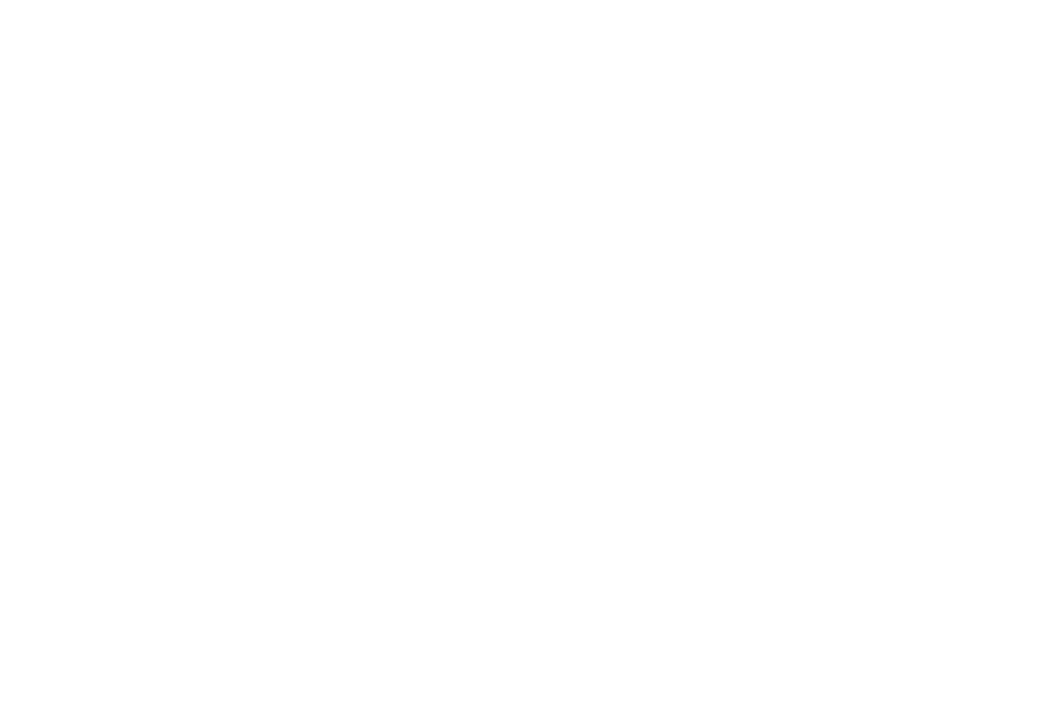
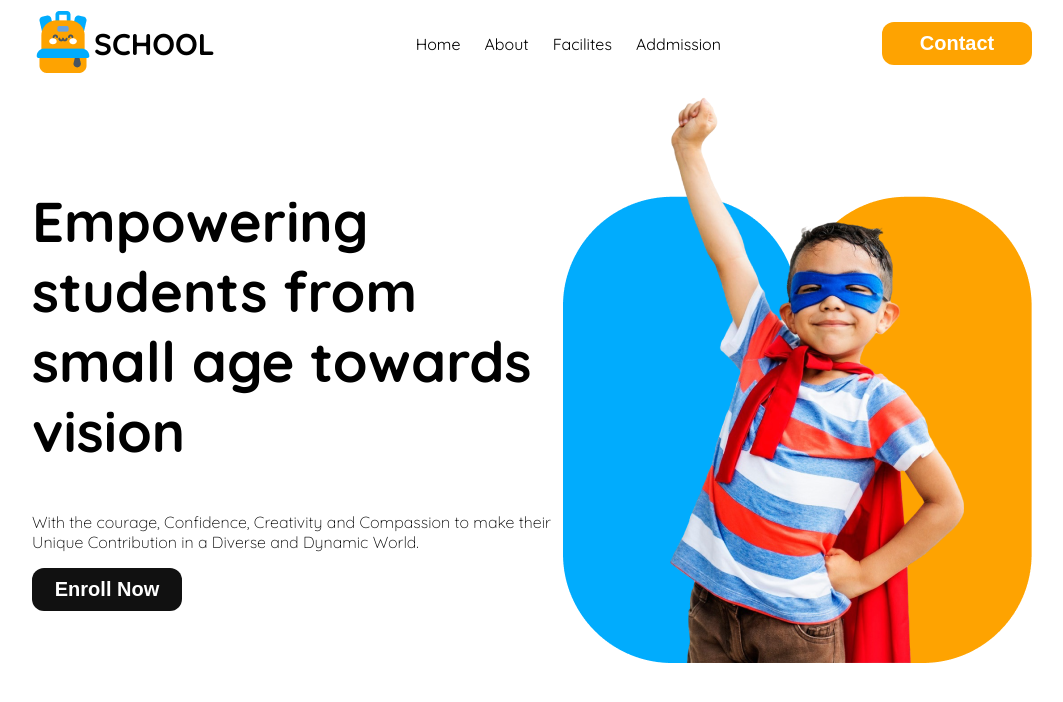
Before and after one commit to saagorhaquee/Assignment-2, a plain HTML site: page index.html in a window 1280 px wide. Shown: the whole page, without its empty margins (108-1171 px from the left). Drawn offline with Linux system fonts and the light colour scheme.

Commit message:
add header

```diff
--- a/index.html
+++ b/index.html
@@ -6,7 +6,51 @@
     <title>Kids Education</title>
     <link rel="stylesheet" href="style/style.css">
 </head>
-<body>
+<body class="quicksand-font">
+    <nav class="navbar">
+        <div class="logo-and-name">
+            <div class="logo">
+                <img  src="assets/logo.png" alt="">
+            </div>
+            <div class="logo-text">
+                <h2 >SCHOOL</h2>
+            </div>
+
+        </div>
+        <div class="about-container">
+            <ul class="list-item">
+                <li>Home</li>
+                <li>About</li>
+                <li>Facilites</li>
+                <li>Addmission</li>
+            </ul>
+        </div>
+        <div class="contant-btn">
+            <button class="btn-primary">Contact</button>
+        </div>
+
+
+    </nav>
+    <header class="header">
+        <div class="header-container">
+            <h2 class="header-title">Empowering <br>
+                students from small age towards vision</h2>
+            <p class="header-description">With the courage, Confidence, Creativity and Compassion to make their Unique Contribution in a Diverse and Dynamic World.</p>
+            <button id="header-btn" class="btn-primary">Enroll Now</button>
+        </div>
+        <img src="assets/hero-kids.png" alt="">
+
+
+
+    </header>
+
+    <main>
+
+    </main>
+
+    <footer>
+
+    </footer>
 
 </body>
 </html>
--- a/style/style.css
+++ b/style/style.css
@@ -0,0 +1,84 @@
+@import url('https://fonts.googleapis.com/css2?family=Quicksand:wght@300..700&display=swap');
+
+.quicksand-font {
+    font-family: "Quicksand", serif;
+    font-optical-sizing: auto;
+    font-weight: <weight>;
+    font-style: normal;
+  }
+  body{
+    margin:auto 140px ;
+  }
+
+  /* shared style  */
+  .btn-primary{
+    color: rgb(255, 255, 255);
+    font-size: 20px;
+    background-color: rgb(254, 163, 1);
+    padding: 10px;
+    border: none;
+    border-radius: 12px;
+    font-weight: 600;
+    width: 150px;
+
+
+  }
+
+  /* navbar */
+  .logo{
+
+  }
+  .logo-text{
+    font-size: 20px;
+
+  }
+ .logo-and-name{
+    display: flex;
+    align-items: center
+  }
+  .navbar .about-container .list-item{
+    display: flex;
+    list-style: none;
+    gap: 24px;
+  }
+  .navbar{
+    display: flex;
+    align-items: center;
+    justify-content: space-between;
+  }
+  /* header style  */
+  .header-container{
+    width: 600px;
+
+  }
+  .header-title{
+    font-size: 56px;
+    font-weight: 700;
+  }
+  .header-description{
+    font-size: 16px;
+    font-weight: 350;
+  }
+  #header-btn{
+    background-color: rgb(17, 17, 17);;
+  }
+  .header{
+    display: flex;
+    align-items: center;
+  }
+
+  @media screen and (max-width: 576px) {
+    .header{
+        /* flex-direction: column; */
+        flex-direction: column-reverse;
+    }
+    .navbar{
+      flex-direction: column;
+      }
+      .header-container{
+        width: 330px;
+      }
+      .header-title{
+        font-size: 30px;
+      }
+  }
```
